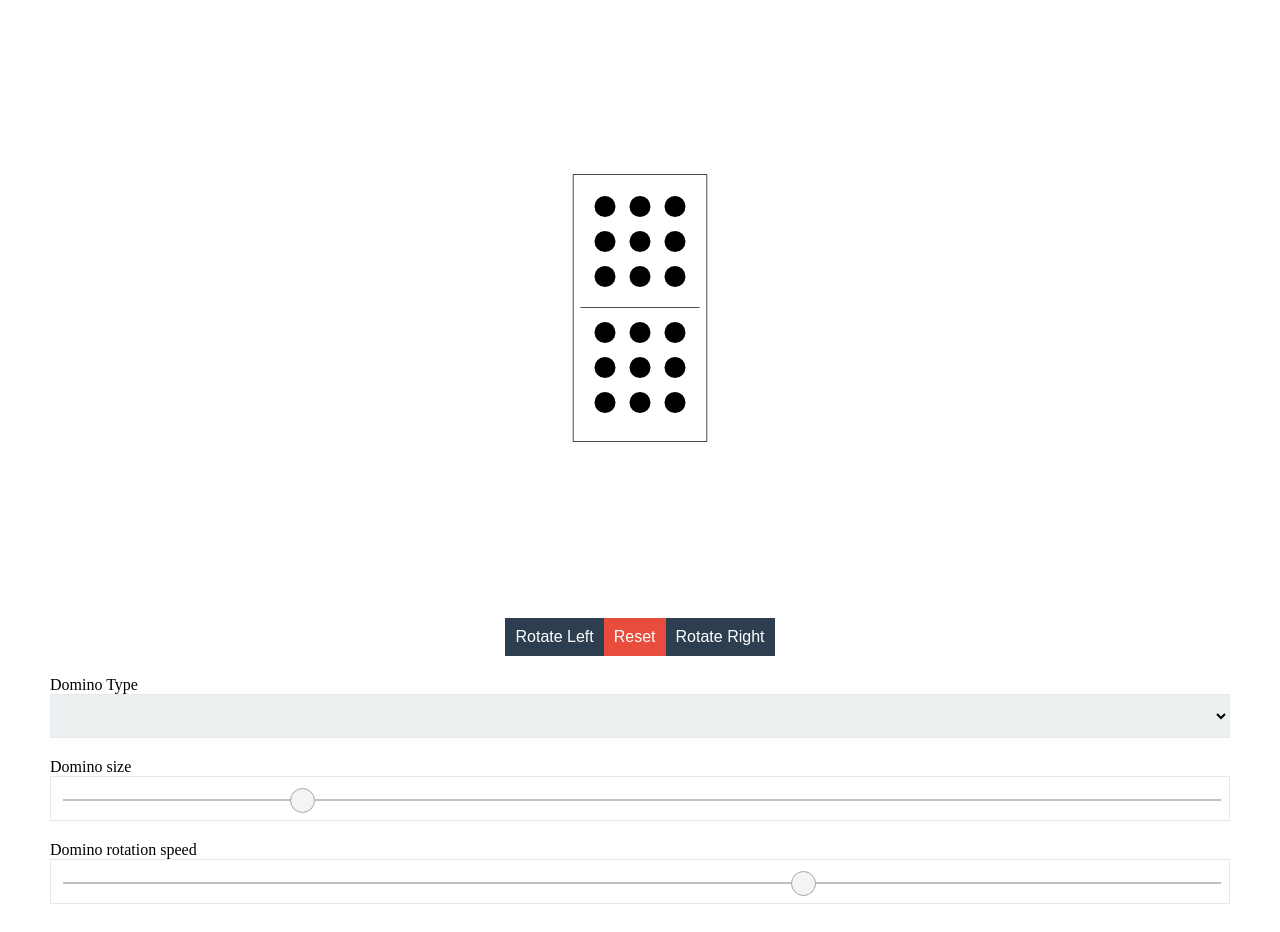
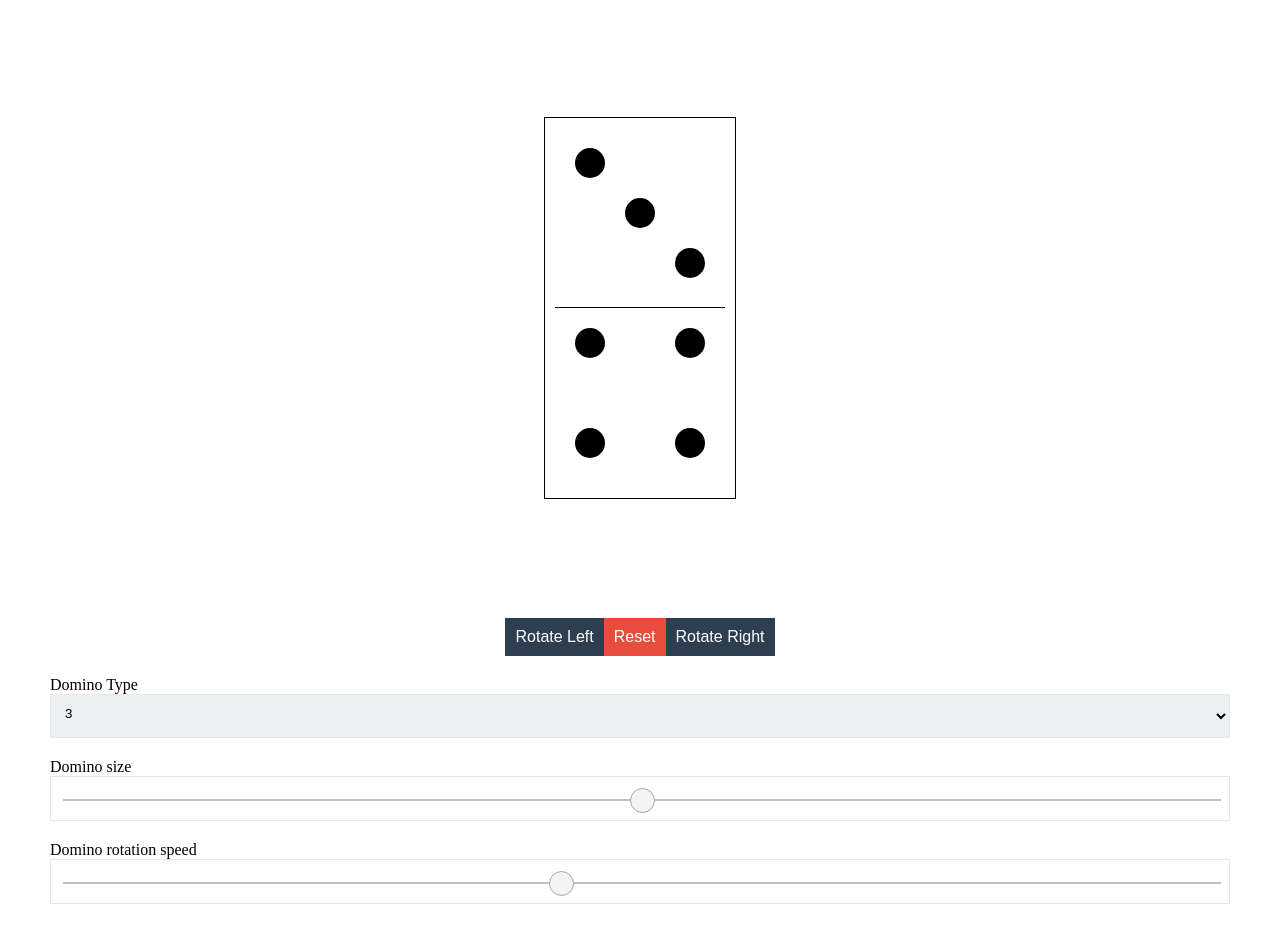
Before and after one commit to Fallen1988/test-task-scalhiv, a website: page index.html in a window 1280 px wide. Both pictures are taken after a click on the element 640 px from the left and 245 px from the top of the page. Drawn offline with nearby package versions, Linux system fonts and the light colour scheme; files that its build step writes are made by us from their sources.

Commit message:
refactor

```diff
--- a/gulpfile.js
+++ b/gulpfile.js
@@ -17,7 +17,7 @@ gulp.task("sass", function () {
         }));
 });
 
-gulp.task('watch', ['browserSync'], function () {
+gulp.task('watch', ['sass' ,'browserSync'], function () {
     gulp.watch('sass/**/*.scss', ['sass']);
     gulp.watch("*.html").on("change", browserSync.reload);
     // Other watchers
--- a/index.html
+++ b/index.html
@@ -37,15 +37,15 @@
 
 <div class="tile-controll">
     <div class="controll-buttons">
-        <button type="button" class="btn" data-rotate="-90">Rotate Left</button>
-        <button type="button" class="btn reset">Reset</button>
-        <button type="button" class="btn" data-rotate="90">Rotate Right</button>
+        <button id="rotateLeft" type="button" class="btn" data-rotate="-90">Rotate Left</button>
+        <button id="reset" type="button" class="btn reset">Reset</button>
+        <button id="rotateRight" type="button" class="btn" data-rotate="90">Rotate Right</button>
     </div>
     <div class="controll-inputs">
         <section class="controll-section">
             <label>Domino Type</label>
-            <select name="tile-values" class="tile-type">
-                <option name="disabled" disabled selected></option>
+            <select id="type" name="tile-values" class="tile-type" disabled>
+                <option class="hint" value="">(select the face of the tile face by clicking on)</option>
                 <option value="1">1</option>
                 <option value="2">2</option>
                 <option value="3">3</option>
@@ -57,13 +57,13 @@
         <section class="controll-section">
             <label>Domino size</label>
             <div class="input-wrap">
-                <input type="range" name="size" class="tile-size" min="0.5" max="1.5" step="0.01" value="0.7">
+                <input id="size" type="range" name="size" class="tile-size" min="0.5" max="1.5" step="0.01" value="0.7">
             </div>
         </section>
         <section class="controll-section">
             <label>Domino rotation speed</label>
             <div class="input-wrap">
-                <input type="range" name="speed" class="rotation-speed" min="0.1" max="1.5" step="0.01" value="1">
+                <input id="rotationSpeed" type="range" name="speed" class="rotation-speed" min="0.1" max="1.5" step="0.01" value="1">
             </div>
         </section>
     </div>
--- a/sass/blocks/domino.scss
+++ b/sass/blocks/domino.scss
@@ -14,8 +14,6 @@
   padding: 10px;
   width: 192px;
   margin: auto;
-  transition: .7s;
-  transform: scale(.7) rotate(0deg);
 
   .half {
     width: 170px;
--- a/script.js
+++ b/script.js
@@ -1,69 +1,102 @@
+const state = {};
+
 function randomNumber() {
-    const max = 6;
-    const min = 1;
-    return Math.round(Math.random() * (max - min)) + min;
+  const max = 6;
+  const min = 1;
+  return Math.round(Math.random() * (max - min)) + min;
 }
 
-function addDotes() {
-    tile.transition = 'none !important';
-    transform.scale = 0.7;
-    transform.rotate = 0;
-    tile.style.transform = `rotate(${transform.rotate}deg) scale(${transform.scale})`;
-    speedInput.value = 0.7;
-    tileSize.value = transform.scale;
-    tile.style.transition = speedInput.value + 's';
+function resetState() {
+  state.angle = 0;
+  state.size = 1;
+  state.rotationSpeed = .7;
+  state.dots = {
+    top: randomNumber(),
+    bottom: randomNumber(),
+  };
+  state.selectedFace = null;
 
-    const topHalf = document.querySelector('.top');
-    const bottomHalf = document.querySelector('.bottom');
-    const topValue = randomNumber();
-    const bottomValue = randomNumber();
+  updateDots();
+  updateTransform();
+  updateTransition();
 
-    topHalf.dataset.dots =  String(topValue);
-    bottomHalf.dataset.dots = String(bottomValue);
+  document.querySelector('#size').value = state.size;
+  document.querySelector('#rotationSpeed').value = state.rotationSpeed;
 }
 
-let degrees = 0;
-let transform = {
-    rotate: 0,
-    scale: 0.7,
-};
-function rotateTile() {
-    degrees += +this.dataset.rotate;
-    transform.rotate = degrees;
-    tile.style.transform = `rotate(${transform.rotate}deg) scale(${transform.scale})`;
+function updateDots() {
+  document.querySelector('.top').dataset.dots = String(state.dots.top);
+  document.querySelector('.bottom').dataset.dots = String(state.dots.bottom);
 }
 
-function changeSpeed(e) {
-    tile.style.transition = 1/e.target.value + 's';
+function updateTransform() {
+  document.querySelector('.tile').style.transform = `rotate(${state.angle}deg) scale(${state.size})`;
 }
 
-function changeSize(e) {
-    transform.scale = e.target.value;
-    tile.style.transform = `rotate(${transform.rotate}deg) scale(${transform.scale})`;
+function updateTransition() {
+  document.querySelector('.tile').style.transition= `${state.rotationSpeed}s`;
 }
 
-let lastHalf = '';
-function changeType(e) {
-    if (!lastHalf) return;
-    lastHalf.dataset.dots = String(this.value);
-    lastHalf = '';
+function selectFace(face) {
+  state.selectedFace = face;
+
+  const typeSelect = document.querySelector('#type');
+  typeSelect.value = state.dots[face];
+  typeSelect.disabled = false;
+  removeTypeSelectionHint();
 }
 
-const reset = document.querySelector('.reset');
-const tile = document.querySelector('.tile');
-const rotateButtons = document.querySelectorAll('.btn[data-rotate]');
-const speedInput = document.querySelector('.rotation-speed');
-const tileSize = document.querySelector('.tile-size');
-const halfs = tile.querySelectorAll('.half');
-const tileType = document.querySelector('.tile-type');
+function removeTypeSelectionHint() {
+  const typeSelect = document.querySelector('#type');
+  const hint = typeSelect.querySelector('.hint');
+  if (hint) {
+    typeSelect.removeChild(hint);
+  }
+}
 
-reset.addEventListener('click', addDotes);
-rotateButtons.forEach(button => button.addEventListener('click', rotateTile));
-speedInput.addEventListener('change', changeSpeed);
-speedInput.addEventListener('mousemove', changeSpeed);
-tileSize.addEventListener('change', changeSize);
-tileSize.addEventListener('mousemove', changeSize);
-halfs.forEach(half => half.addEventListener('click', function () {
-    lastHalf = this}
-));
-tileType.addEventListener('change', changeType);
+function setSelectedFaceDots(dots) {
+  state.dots[state.selectedFace] = dots;
+  updateDots();
+}
+
+function rotateLeft() {
+  state.angle -= 90;
+  updateTransform();
+}
+
+function rotateRight() {
+  state.angle += 90;
+  updateTransform();
+}
+
+function setSize(size) {
+  state.size = size;
+  updateTransform();
+}
+
+function setRotationSpeed(speed) {
+  state.rotationSpeed = speed;
+  updateTransition();
+}
+
+function attachEventListeners() {
+  document.querySelector('#reset').addEventListener('click', () => resetState());
+  document.querySelector('#rotateLeft').addEventListener('click', () => rotateLeft());
+  document.querySelector('#rotateRight').addEventListener('click', () => rotateRight());
+
+  document.querySelector('.top').addEventListener('click', () => selectFace('top'));
+  document.querySelector('.bottom').addEventListener('click', () => selectFace('bottom'));
+
+  document.querySelector('#type').addEventListener('change', e => setSelectedFaceDots(e.target.value));
+  document.querySelector('#size').addEventListener('change', e => setSize(e.target.value));
+  document.querySelector('#size').addEventListener('mousemove', e => setSize(e.target.value));
+  document.querySelector('#rotationSpeed').addEventListener('change', e => setRotationSpeed(1 / e.target.value));
+  document.querySelector('#rotationSpeed').addEventListener('mousemove', e => setRotationSpeed(1 / e.target.value));
+}
+
+function start() {
+  resetState();
+  attachEventListeners();
+}
+
+start();
```
